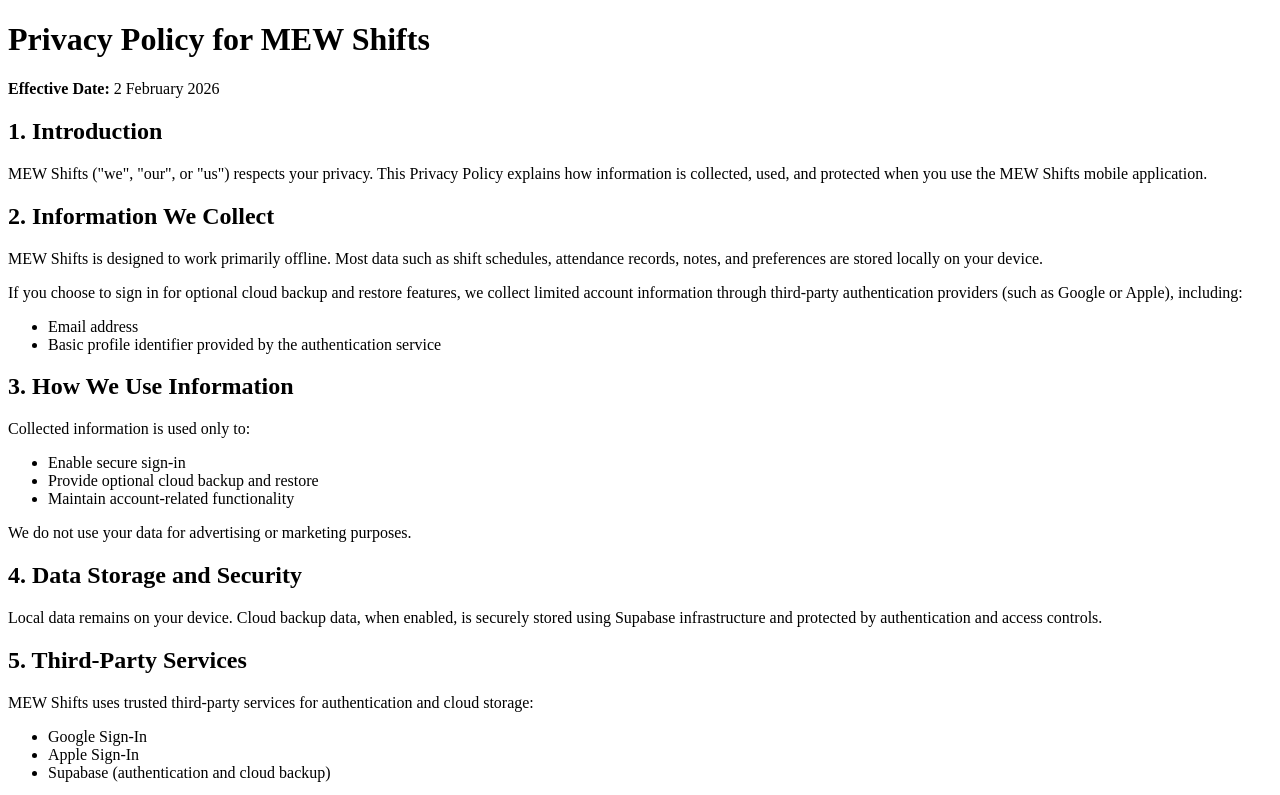
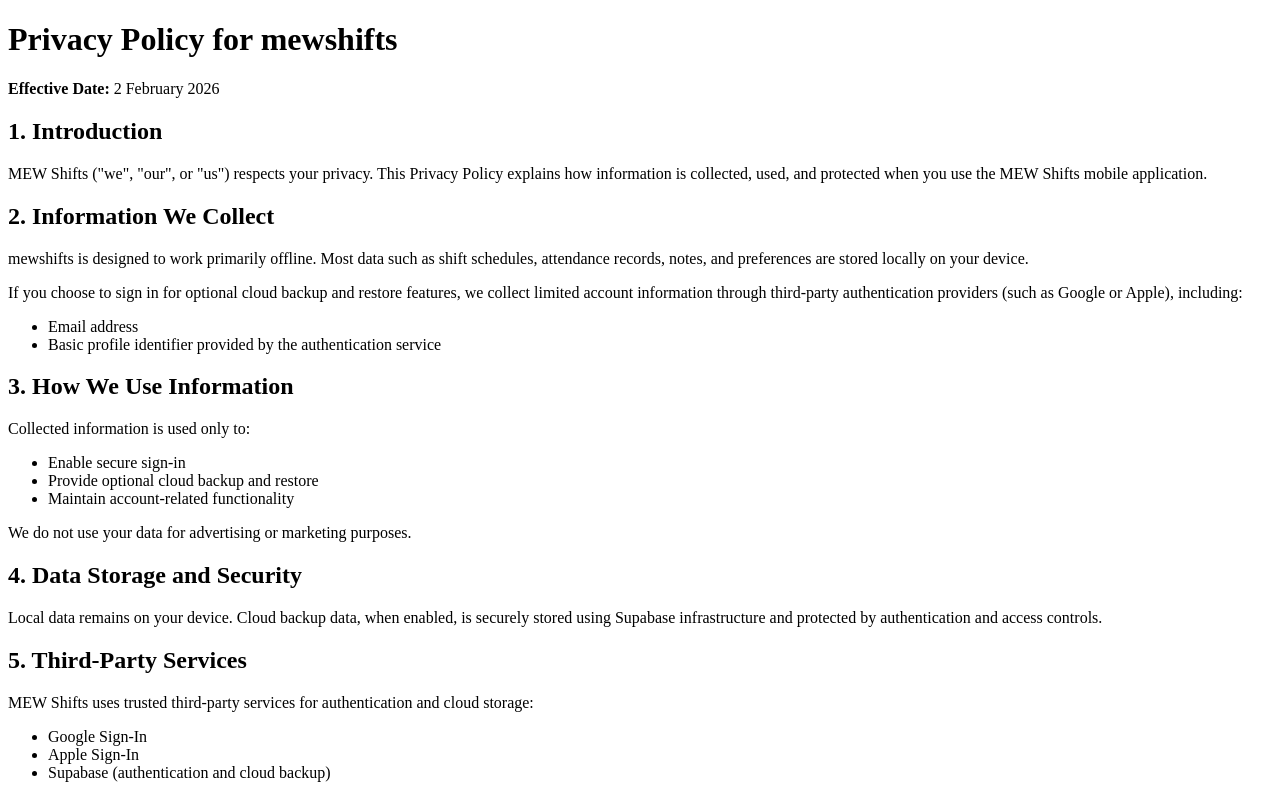
Before and after one commit to Ghabgathon1234/mew-shifts-privacy-policy, a plain HTML site: page index.html in a window 1280 px wide. Shown: the top 795 px of the page. Drawn offline with Linux system fonts and the light colour scheme.

Commit message:
name index.html

```diff
--- a/index.html
+++ b/index.html
@@ -6,7 +6,7 @@
 </head>
 <body>
 
-<h1>Privacy Policy for MEW Shifts</h1>
+<h1>Privacy Policy for mewshifts</h1>
 <p><strong>Effective Date:</strong> 2 February 2026</p>
 
 <h2>1. Introduction</h2>
@@ -16,7 +16,7 @@
 
 <h2>2. Information We Collect</h2>
 <p>
-MEW Shifts is designed to work primarily offline. Most data such as shift schedules, attendance records, notes, and preferences are stored locally on your device.
+mewshifts is designed to work primarily offline. Most data such as shift schedules, attendance records, notes, and preferences are stored locally on your device.
 </p>
 
 <p>
```
